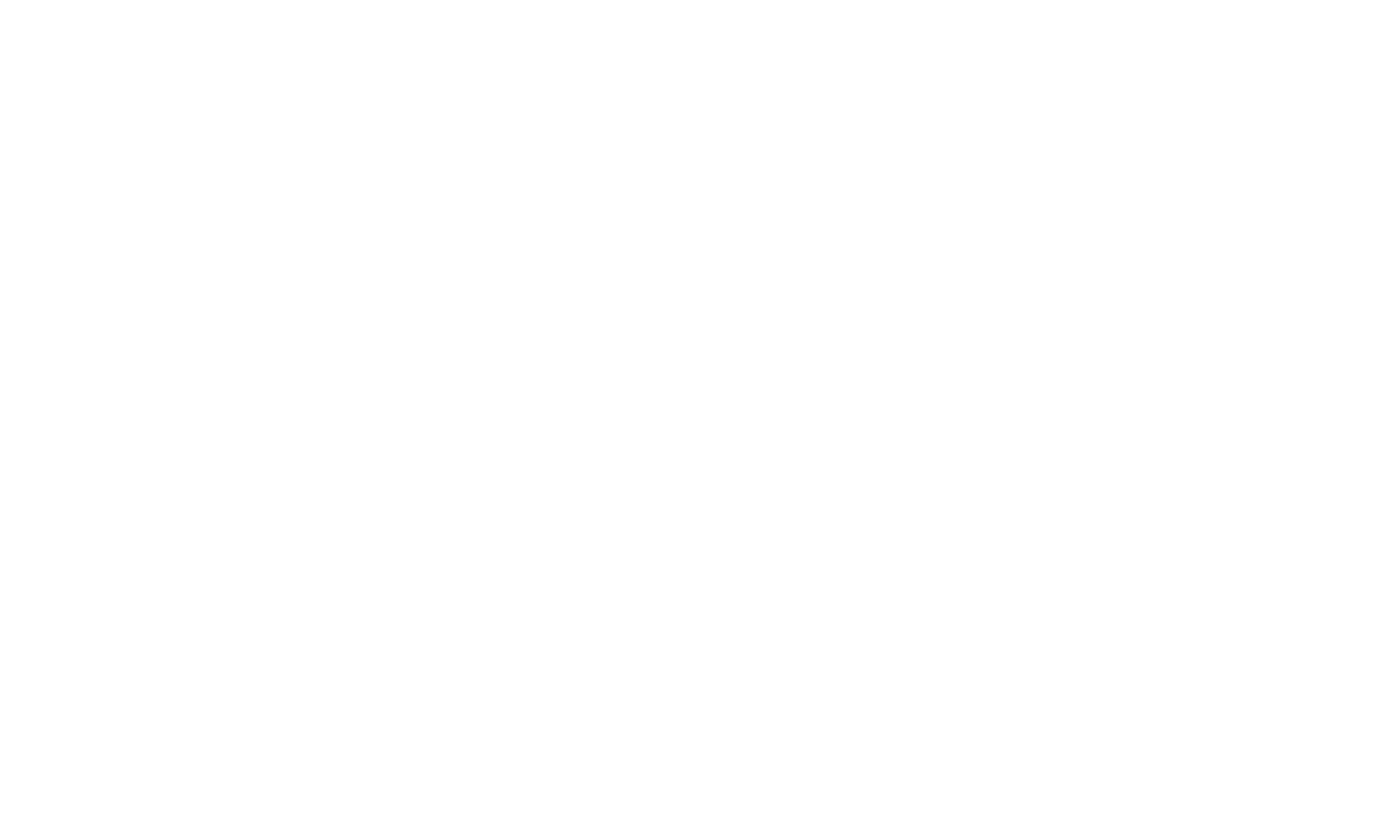
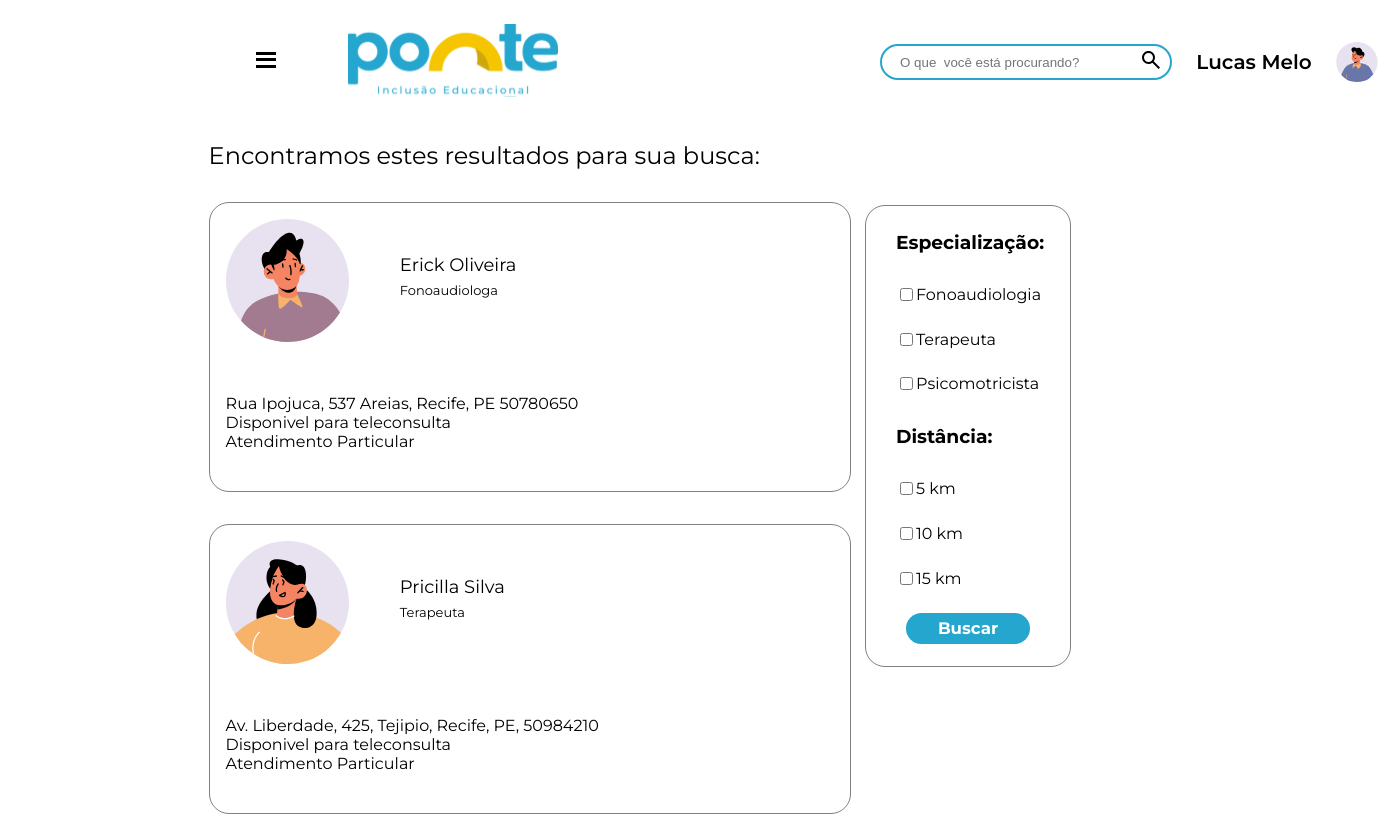
Before and after one commit to Melobreno/Ponte-InclusaoEdu, a React (Vite) app in the folder Ponte/: page /mapeamento in a window 1280 px wide. Before the commit this address had no page. Shown: the whole page, 1378 px wide, since content can reach past the window. Before the commit the page ends 800 px from the top, so only its background shows below. Built offline with nearby package versions, Linux system fonts and the light colour scheme.

Commit message:
Feat: pagina de mapeamento

```diff
--- a/Ponte/src/Pages/Home.jsx
+++ b/Ponte/src/Pages/Home.jsx
@@ -1,21 +1,19 @@
-// import SobreNos from "./SobreNos/SobreNos";
-// import NavBar from "../Components/organisms/NavBar";
-// import MainSec from "./LP-index/Sessão inicial";
-// import Footer from "../Components/molecules/Footer/Footer";
-// import Funcionalidades from "../Pages/LP-index/Funcionalidades/funcionalidades";
-// import Faq from "../Components/organisms/FAQ";
-import Mapeamento from "./Mapeamento";
+import SobreNos from "./SobreNos/SobreNos";
+import NavBar from "../Components/organisms/NavBar";
+import MainSec from "./LP-index/Sessão inicial";
+import Footer from "../Components/molecules/Footer/Footer";
+import Funcionalidades from "../Pages/LP-index/Funcionalidades/funcionalidades";
+import Faq from "../Components/organisms/FAQ";
 
 function Home() {
   return (
     <>
-      {/* <NavBar />
+      <NavBar />
       <MainSec />
       <SobreNos />
       <Funcionalidades />
       <Faq />
-      <Footer /> */}
-      <Mapeamento/>
+      <Footer />
     </>
   );
 }
--- a/Ponte/src/Pages/Mapeamento/index.jsx
+++ b/Ponte/src/Pages/Mapeamento/index.jsx
@@ -1,16 +1,21 @@
 import { Map, Foto1, Foto2 } from "./mapStyled";
 import foto1 from "../../Assets/Usermulher.svg";
 import foto2 from "../../Assets/Userhomem.svg";
+import Barra from "../../Components/molecules/BarraPesquisa/index";
+import Button from "../../Components/atoms/Button/index";
 
 function Mapeamento() {
+  const value = "Buscar";
   return (
-
+    <>
+      <Barra />
       <Map>
         <div className="card">
+          <div className="busca">
+            Encontramos estes resultados para sua busca:
+          </div>
 
-                <div className="busca">Encontramos estes resultados para seu filtro:</div>
           <div className="container2">
-
             <div className="info1">
               <Foto1>
                 <img src={foto1} alt="user" />
@@ -21,14 +26,14 @@ function Mapeamento() {
               </div>
             </div>
             <div className="info2">
-
-                        <div className="endereco">Rua Ipojuca, 537 Areias, Recife, PE  50780650</div>
+              <div className="endereco">
+                Rua Ipojuca, 537 Areias, Recife, PE 50780650
+              </div>
               <div className="status">Disponivel para teleconsulta</div>
               <div className="atendimento">Atendimento Particular</div>
             </div>
           </div>
           <div className="container3">
-
             <div className="info1">
               <Foto2>
                 <img src={foto2} alt="user" />
@@ -39,14 +44,16 @@ function Mapeamento() {
               </div>
             </div>
             <div className="info2">
-                        <div className="endereco">Av. Liberdade, 425, Tejipio, Recife, PE, 50984210</div>
+              <div className="endereco">
+                Av. Liberdade, 425, Tejipio, Recife, PE, 50984210
+              </div>
               <div className="status">Disponivel para teleconsulta</div>
               <div className="atendimento">Atendimento Particular</div>
             </div>
           </div>
         </div>
+
         <div className="container1">
-
           <h3 className="texto">Especialização:</h3>
           <div className="input">
             <input type="checkbox" name="" id="" />
@@ -74,16 +81,13 @@ function Mapeamento() {
             <input type="checkbox" name="" id="" />
             <span>15 km</span>
           </div>
+          <div className="button">
+            <Button txt={value} />
           </div>
-
+        </div>
       </Map>
-
-
-
-    )
-
-
-
+    </>
+  );
 }
 
 export default Mapeamento;
--- a/Ponte/src/Pages/Mapeamento/mapStyled.jsx
+++ b/Ponte/src/Pages/Mapeamento/mapStyled.jsx
@@ -44,7 +44,7 @@ export const Map = styled.div`
     width: 40rem;
     border: 1px solid gray;
     border-radius: 20px;
-    margin-top: 1rem;
+    margin-top: 2rem;
     display: flex;
     flex-direction: column;
 
@@ -55,7 +55,7 @@ export const Map = styled.div`
     width: 40rem;
     border: 1px solid gray;
     border-radius: 20px;
-    margin-top: 1rem;
+    margin-top: 2rem;
     display: flex;
     flex-direction: column;
 
@@ -64,24 +64,28 @@ export const Map = styled.div`
 
   .container1 {
     display: flex;
-    width: 14rem;
-    height: 24rem;
+    width: 12rem;
+    height: 28rem;
     border: 1.5px solid gray;
     flex-direction: column;
     border-radius: 20px;
-    margin: 3rem;
+    margin-top: 4rem;
+    margin-left: 1rem;
     font-family: "montserrat";
+    padding: 0.4rem;
+    margin-left: 1rem;
   }
 
   .input {
     display: flex;
     padding: 0.5rem;
     margin: 0.3rem;
+    margin-left: 1rem;
   }
 
   .texto {
     display: flex;
-    margin-left: 1rem;
+    margin-left: 1.5rem;
   }
 
   .info1 .dados {
@@ -90,6 +94,20 @@ export const Map = styled.div`
     margin-top: 2rem;
     margin-left: 3rem;
   }
+
+  .card {
+    justify-content: center;
+    align-items: center;
+    height: 42rem;
+    width: 40rem;
+  }
+
+  .container1 .button {
+    padding: 0.8rem;
+    text-align: center;
+  }
 `;
 export const Foto1 = styled.div``;
 export const Foto2 = styled.div``;
+export const Barra = styled.div``;
+export const Button = styled.div``;
--- a/Ponte/src/Routes/AppRoutes.jsx
+++ b/Ponte/src/Routes/AppRoutes.jsx
@@ -8,6 +8,7 @@ import CodigoAtivacao from "../Pages/Senhas/CodigoAtivacao/CodigoAtivacao";
 import NovaSenha from "../Pages/Senhas/NovaSenha/NovaSenha";
 import Login from "../Pages/Login/Login";
 import Feed from "../Pages/Feed/index";
+import Mapeamento from "../Pages/Mapeamento/index";
 
 function AppRoutes() {
   return (
@@ -22,6 +23,7 @@ function AppRoutes() {
         <Route path="/novaSenha" element={<NovaSenha />}></Route>
         <Route path="/login" element={<Login />}></Route>
         <Route path="/feed" element={<Feed />}></Route>
+        <Route path="/mapeamento" element={<Mapeamento />}></Route>
       </Routes>
     </BrowserRouter>
   );
```
Lines whose indentation alone changed are shown as unchanged.
